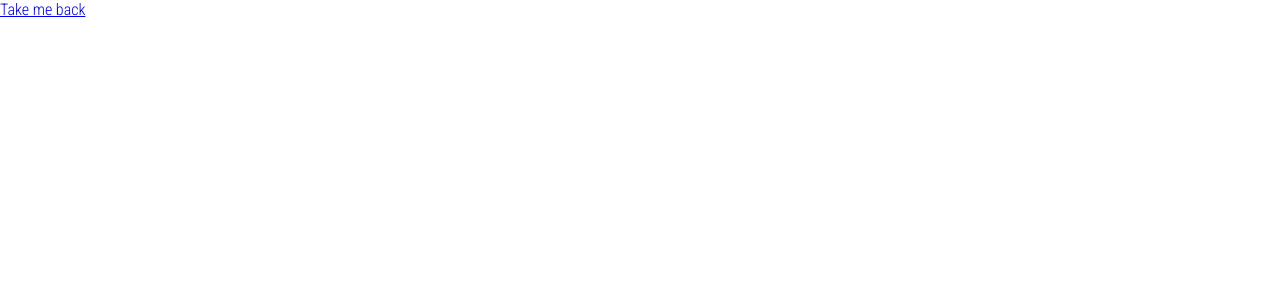
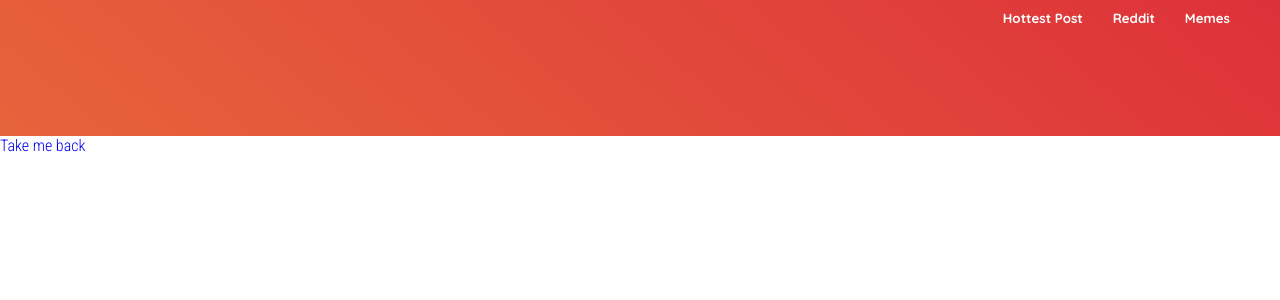
Before and after one commit to Originilala/redcon, a React (Create React App) app: page /subreddit/memes in a window 1280 px wide. Shown: the top 300 px of the page. Built offline with nearby package versions, Linux system fonts and the light colour scheme; no server answers.

Commit message:
finish assigment 5

```diff
--- a/src/App.css
+++ b/src/App.css
@@ -1,13 +1,13 @@
 @import url("https://fonts.googleapis.com/css2?family=Quicksand:wght@700&display=swap");
 @import url("https://fonts.googleapis.com/css2?family=Roboto+Condensed:wght@300&display=swap");
 
-/*:root {*/
-/*  --red: #dd3038;*/
-/*  --orange: #e7613a;*/
-/*  --lightorange: #FDF4F2;*/
-/*  --black: #292929;!*standard text*!*/
-/*  --white: #FFFFFF;*/
-/*}*/
+:root {
+  --red: #dd3038;
+  --orange: #e7613a;
+  --lightorange: #FDF4F2;
+  --black: #292929;/*standard text*/
+  --white: #FFFFFF;
+}
 
 * {
   box-sizing: border-box;
@@ -27,41 +27,13 @@ body {
   font-family: 'Roboto Condensed', sans-serif;
 }
 
-.App {
-  text-align: center;
+a,
+a:hover,
+a:active,
+a:visited {
+  text-decoration: none;
 }
 
-.App-logo {
-  height: 40vmin;
-  pointer-events: none;
+.capitalize {
+  text-transform: capitalize;
 }
-
-@media (prefers-reduced-motion: no-preference) {
-  .App-logo {
-    animation: App-logo-spin infinite 20s linear;
-  }
-}
-
-.App-header {
-  background-color: #282c34;
-  min-height: 100vh;
-  display: flex;
-  flex-direction: column;
-  align-items: center;
-  justify-content: center;
-  font-size: calc(10px + 2vmin);
-  color: white;
-}
-
-.App-link {
-  color: #61dafb;
-}
-
-@keyframes App-logo-spin {
-  from {
-    transform: rotate(0deg);
-  }
-  to {
-    transform: rotate(360deg);
-  }
-}
--- a/src/App.js
+++ b/src/App.js
@@ -1,3 +1,4 @@
+import logo from './assets/logo.png';
 import {
     BrowserRouter as Router,
     Switch,
@@ -28,7 +29,7 @@ function App() {
         if (!posts.length) {
             getHotPosts();
         }
-        return function cleanup(){
+        return function cleanup() {
             source.cancel();
         }
     }, []);
--- a/src/components/button/Button.css
+++ b/src/components/button/Button.css
@@ -0,0 +1,18 @@
+h4 {
+    color: var(--black);
+}
+
+.button-card {
+    flex-basis: 30%;
+    padding: 20px;
+    box-shadow: 10px 10px 5px lightgrey;
+    display: flex;
+    flex-direction: column;
+    justify-content: space-between;
+    background-color: var(--white);
+    margin-bottom: 20px;
+}
+
+.button-title {
+    overflow: hidden;
+}
--- a/src/components/button/Button.js
+++ b/src/components/button/Button.js
@@ -0,0 +1,19 @@
+import React from "react";
+import logo from '../../assets/logo.png';
+import Header from "../../components/header/Header";
+import './Button.css';
+
+function Button({post}) {
+    // console.log(post);
+    return (
+        <div className="button-card">
+            <a href={post.data.url} className="button-title"><h4>{post.data.title}</h4></a>
+            <div>
+            <a href={`https://reddit.com/${post.data.subreddit_name_prefixed}`}>{post.data.subreddit_name_prefixed}</a>
+            <p><span className="capitalize">comments</span> {post.data.num_comments} - <span className="capitalize">ups</span> {post.data.ups}</p>
+            </div>
+        </div>
+    )
+};
+
+export default Button;
--- a/src/components/header/Header.css
+++ b/src/components/header/Header.css
@@ -0,0 +1,48 @@
+.header{
+    background: hsla(14, 78%, 57%, 1);
+
+    background: linear-gradient(50deg, hsla(14, 78%, 57%, 1) 0%, hsla(357, 72%, 53%, 1) 100%, hsla(357, 72%, 53%, 1) 100%);
+
+    background: -moz-linear-gradient(50deg, hsla(14, 78%, 57%, 1) 0%, hsla(357, 72%, 53%, 1) 100%, hsla(357, 72%, 53%, 1) 100%);
+
+    background: -webkit-linear-gradient(50deg, hsla(14, 78%, 57%, 1) 0%, hsla(357, 72%, 53%, 1) 100%, hsla(357, 72%, 53%, 1) 100%);
+    display: flex;
+    flex-direction: column;
+    justify-content: center;
+    align-items: center;
+
+}
+
+nav {
+    width: 100%;;
+    display: flex;
+    flex-direction: row;
+    justify-content: flex-end;
+}
+
+ul{
+    list-style-type: none;
+    display: flex;
+    flex-direction: row;
+    justify-content: space-between;
+    margin: 10px 50px;
+}
+
+li{
+    margin-left: 30px;
+    color: var(--white);
+}
+
+.header-nav-white{
+    color: var(--white);
+}
+
+.header-image{
+    display: block;
+    padding: 50px 0px;
+}
+
+h1{
+    display: block;
+    padding: 50px 0px;
+}
--- a/src/components/header/Header.js
+++ b/src/components/header/Header.js
@@ -0,0 +1,24 @@
+import React from "react";
+import logo from '../../assets/logo.png';
+import {NavLink} from "react-router-dom";
+import "./Header.css";
+
+function Header({pageTitle}){
+    return(
+        <div className="header">
+            <nav>
+                <ul>
+                <li key="home"><NavLink to="/"><h5 className="header-nav-white capitalize">hottest post</h5></NavLink></li>
+                <li key="reddit"><NavLink to="/subreddit/worldnews" exact><h5 className="header-nav-white capitalize">reddit</h5></NavLink></li>
+                <li key="memes"><NavLink to="/subreddit/memes" exact><h5 className="header-nav-white capitalize">memes</h5></NavLink></li>
+                </ul>
+            </nav>
+            {pageTitle === "Reddit" &&
+                <span className="header-image"><img src={logo} alt="website-logo" /></span>
+            }
+            <h1 className="header-heading">{pageTitle}</h1>
+        </div>
+    )
+};
+
+export default Header;
--- a/src/pages/home/Home.css
+++ b/src/pages/home/Home.css
@@ -0,0 +1,22 @@
+section {
+    background-color: var(--lightorange);
+}
+
+.main-list {
+    display: flex;
+    flex-wrap: wrap;
+    flex-direction: row;
+    justify-content: space-between;
+    margin: 50px 50px;
+
+}
+
+.main-main-title,
+.main-sub-title {
+    text-align: center;
+    padding: 10px 50px;
+}
+
+.main-sub-title {
+    font-size: 12px;
+}
--- a/src/pages/home/Home.js
+++ b/src/pages/home/Home.js
@@ -1,24 +1,31 @@
 import React from "react";
+import logo from '../../assets/logo.png';
+import Header from "../../components/header/Header";
+import Button from "../../components/button/Button";
+import './Home.css';
 
-function Home({post}){
+function Home({post}) {
     // console.log(post);
-    return(
+    return (
         <div>
-        <p>Home</p>
-            <ul>
+            <Header
+                pageTitle="Reddit"
+            />
+            <section>
+                <h2 className="main-main-title"><span className="capitalize">hottest</span> posts</h2>
+                <h3 className="main-sub-title">on <span className="capitalize">reddit</span> right now</h3>
+                <div className="main-list">
                 {post.map((subject) => {
-                    return(
-                        <li key={subject.data.title}>
-                            <a href={subject.data.url}>{subject.data.title}</a>
-                            <a href={`https://reddit.com/${subject.data.subreddit_name_prefixed}`}>{subject.data.subreddit_name_prefixed}</a>
-                            <p>Comments {subject.data.num_comments}</p>
-                            <p>Ups {subject.data.ups}</p>
-                        </li>
-                    );
+                        return (
+                            <Button
+                                post={subject}
+                            />
+                        );
+                    }
+                )
                 }
-                    )
-                }
-            </ul>
+                </div>
+            </section>
         </div>
     )
 };
--- a/src/pages/subreddit/Subreddit.js
+++ b/src/pages/subreddit/Subreddit.js
@@ -1,6 +1,7 @@
 import {Link, useParams} from "react-router-dom";
 import {React, useEffect, useState} from "react";
 import axios from "axios";
+import Header from "../../components/header/Header";
 
 function Subreddit(){
     const { subredditId: id } = useParams();
@@ -23,15 +24,18 @@ function Subreddit(){
             if (!infos.length) {
                 getInfo();
             }
-        return function cleanup(){
+            return function cleanup() {
                 source.cancel();
             }
-    }, []);
+        }, [id]);
+
     return(
         <div>
-
+            <Header
+            pageTitle={infos.title}
+            />
         <div>
-            <p>{infos.title}</p>
+            <p>{infos.url}</p>
             <p>{infos.public_description}</p>
             <p>{infos.subscribers}</p>
             <Link to="/">Take me back</Link>
```
Lines whose indentation alone changed are shown as unchanged.
